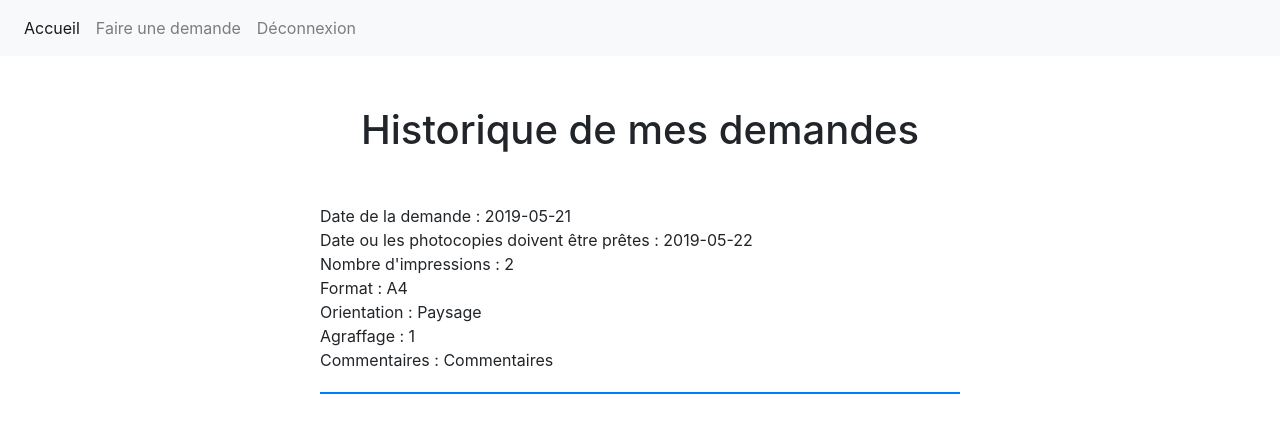
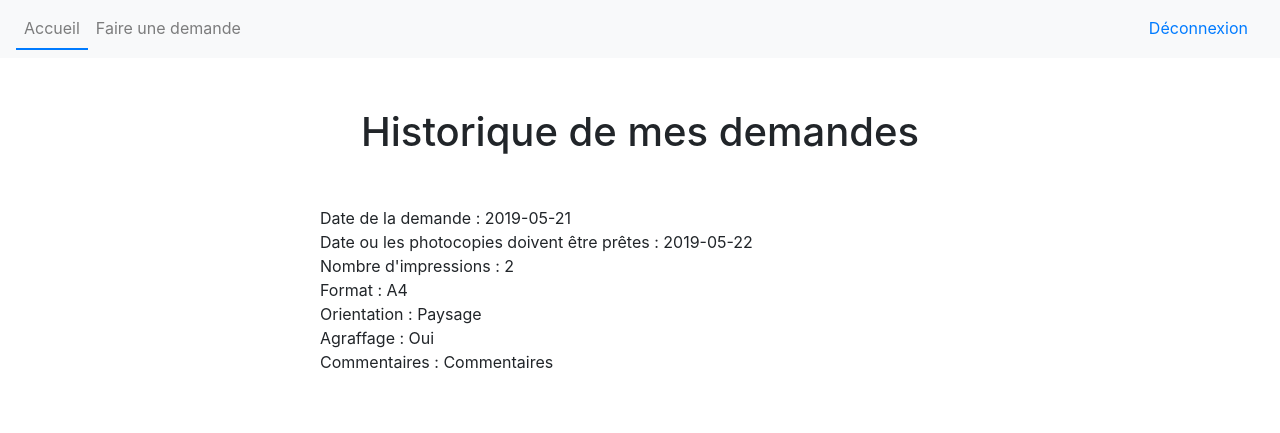
Before and after one commit to wyllisMonteiro/reprographie, a PHP site: page /home.php in a window 1280 px wide. Shown: the top 433 px of the page. Run offline with PHP 8.4, Linux system fonts and the light colour scheme; a user stored in the database is signed in; data comes from the database, SQL or seed files in the repository; both versions use the stored data as it was after the commit.

Commit message:
create folder and add some codes

```diff
--- a/bdd.php
+++ /dev/null
@@ -1,13 +0,0 @@
-<?php
-
-try {
-
-    $bdd = new PDO('mysql:host=localhost; dbname=reprographie', 'root', '');
-
-}
-
-catch(exception $e) {
-
-    die('Erreur '.$e->getMessage());
-
-}
--- /dev/null
+++ b/config/bdd.php
@@ -0,0 +1,18 @@
+<?php
+
+$host = "localhost";
+$dbname = "reprographie";
+$user = "root";
+$mdp = "";
+
+try {
+
+    $bdd = new PDO('mysql:host=' . $host . '; dbname=' . $dbname, $user, $mdp);
+
+}
+
+catch(exception $e) {
+
+    die('Erreur '.$e->getMessage());
+
+}
--- /dev/null
+++ b/css/home.css
@@ -0,0 +1,28 @@
+h1 {
+    text-align: center;
+    margin-top: 50px;
+}
+.demands {
+    width: 50%;
+    margin: 50px auto 0px auto;
+}
+
+.demand {
+    margin-top: 20px;
+    padding-bottom: 20px;
+    border-bottom: solid #007bff 2px;
+}
+
+.demand:last-child {
+    margin-top: 20px;
+    padding-bottom: 20px;
+    border-bottom: none;
+}
+
+.nav-link {
+    border-bottom: 2px solid #f8f9fa;
+}
+
+#home_item {
+    border-bottom: 2px solid #007bff;
+}
--- /dev/null
+++ b/css/style.css
@@ -0,0 +1,4 @@
+form{
+    width: 50%;
+    margin: 200px auto 0px auto;
+}
--- a/home.php
+++ b/home.php
@@ -1,6 +1,6 @@
 <?php
     session_start();
-    require "bdd.php";
+    require "config/bdd.php";
 
     if(!isset($_SESSION["auth"])) {
         header('Location: ./index.php');
@@ -10,7 +10,9 @@
             FROM user, demand, user_demand
             WHERE user.id = :id
             AND user.id = user_demand.id_user
-            AND demand.id = user_demand.id_demand';
+            AND demand.id = user_demand.id_demand
+            ORDER BY demand.id ASC
+            LIMIT 5';
 
     $sth = $bdd->prepare($sql);
     $sth->execute(array(':id' => $_SESSION["auth"]["id"]));
@@ -26,22 +28,7 @@
     <meta http-equiv="X-UA-Compatible" content="ie=edge">
     <title>Historique de mes demandes</title>
     <link rel="stylesheet" href="https://stackpath.bootstrapcdn.com/bootstrap/4.3.1/css/bootstrap.min.css" integrity="sha384-ggOyR0iXCbMQv3Xipma34MD+dH/1fQ784/j6cY/iJTQUOhcWr7x9JvoRxT2MZw1T" crossorigin="anonymous">
-    <style>
-        h1 {
-            text-align: center;
-            margin-top: 50px;
-        }
-        .demands {
-            width: 50%;
-            margin: 50px auto 0px auto;
-        }
-
-        .demand {
-            margin-top: 20px;
-            padding-bottom: 20px;
-            border-bottom: solid #007bff 2px;
-        }
-    </style>
+    <link rel="stylesheet" href="css/home.css">
 </head>
 <body>
 
@@ -52,6 +39,9 @@
         <?php
 
             foreach($demands as $key => $demand) {
+                if($demand['agrafage'] == 1) $demand['agrafage'] = "Oui";
+                else $demand['agrafage'] = "Non";
+
                 echo "<div class='demand'>";
                 echo "Date de la demande : " .                              $demand['date_demand'] . "<br>";
                 echo "Date ou les photocopies doivent être prêtes : " .     $demand['date_ready_print'] . "<br>";
--- a/navbar.html
+++ b/navbar.html
@@ -1,15 +1,13 @@
 <nav class="navbar navbar-expand-lg navbar-light bg-light">
-    <div class="collapse navbar-collapse" id="navbarNav">
-        <ul class="navbar-nav">
-            <li class="nav-item active">
-                <a class="nav-link" href="./home.php">Accueil</a>
-            </li>
-            <li class="nav-item">
-                <a class="nav-link primary" href="./demand.php">Faire une demande</a>
-            </li>
-            <li class="nav-item">
-                <a class="nav-link primary" href="./logout.php">Déconnexion</a>
-            </li>
-        </ul>
+    <div class="collapse navbar-collapse" id="navbarText">
+      <ul class="navbar-nav mr-auto">
+        <li class="nav-item">
+          <a id="home_item" class="nav-link" href="home.php">Accueil</a>
+        </li>
+        <li class="nav-item">
+          <a id="demand_item" class="nav-link" href="demand.php">Faire une demande</a>
+        </li>
+      </ul>
+        <a class="nav-link" href="logout.php">Déconnexion</a>
     </div>
-</nav>
+  </nav>
```
Also changed, not shown: css/demand.css (added, +12 -0 lines), demand.php (+14 -10 lines), index.php (+2 -8 lines), reprographie.sql (+6 -11 lines).
